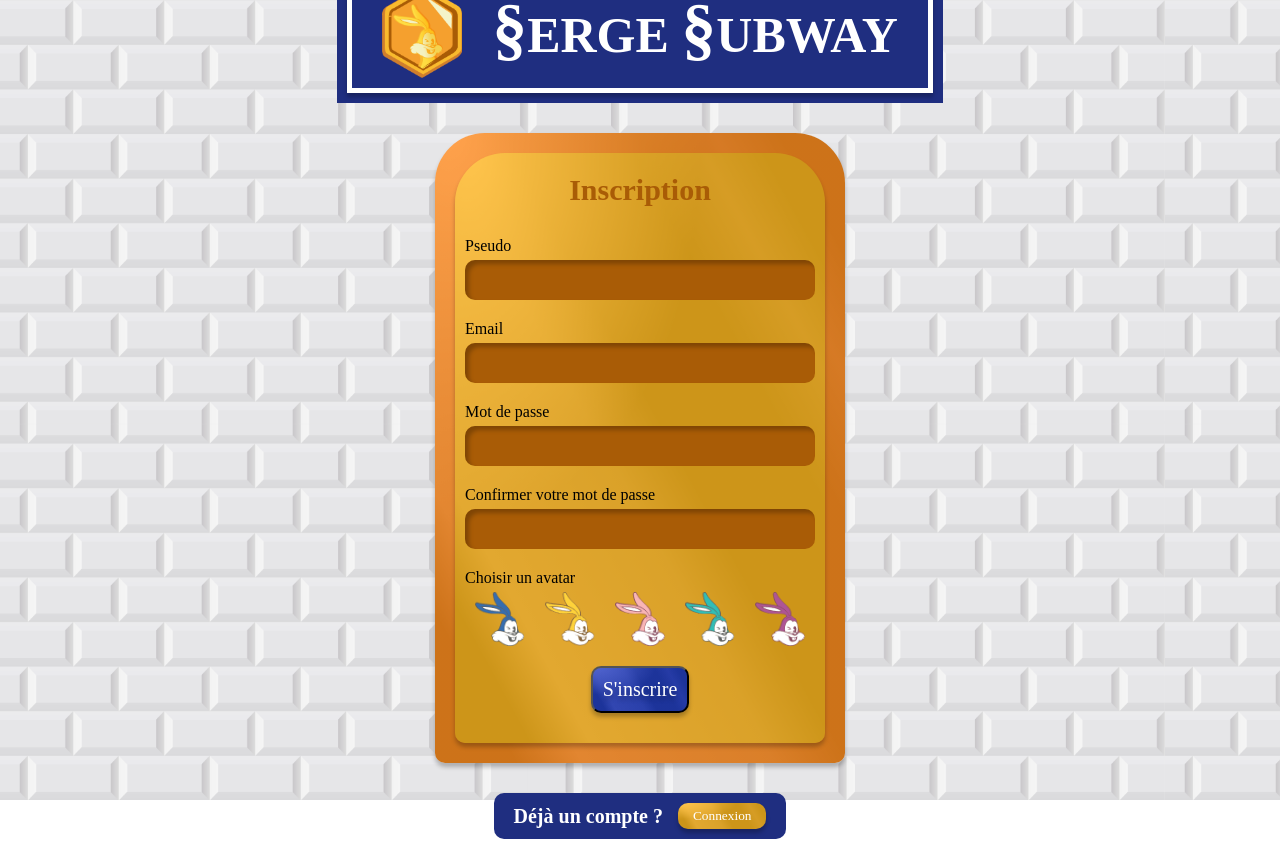
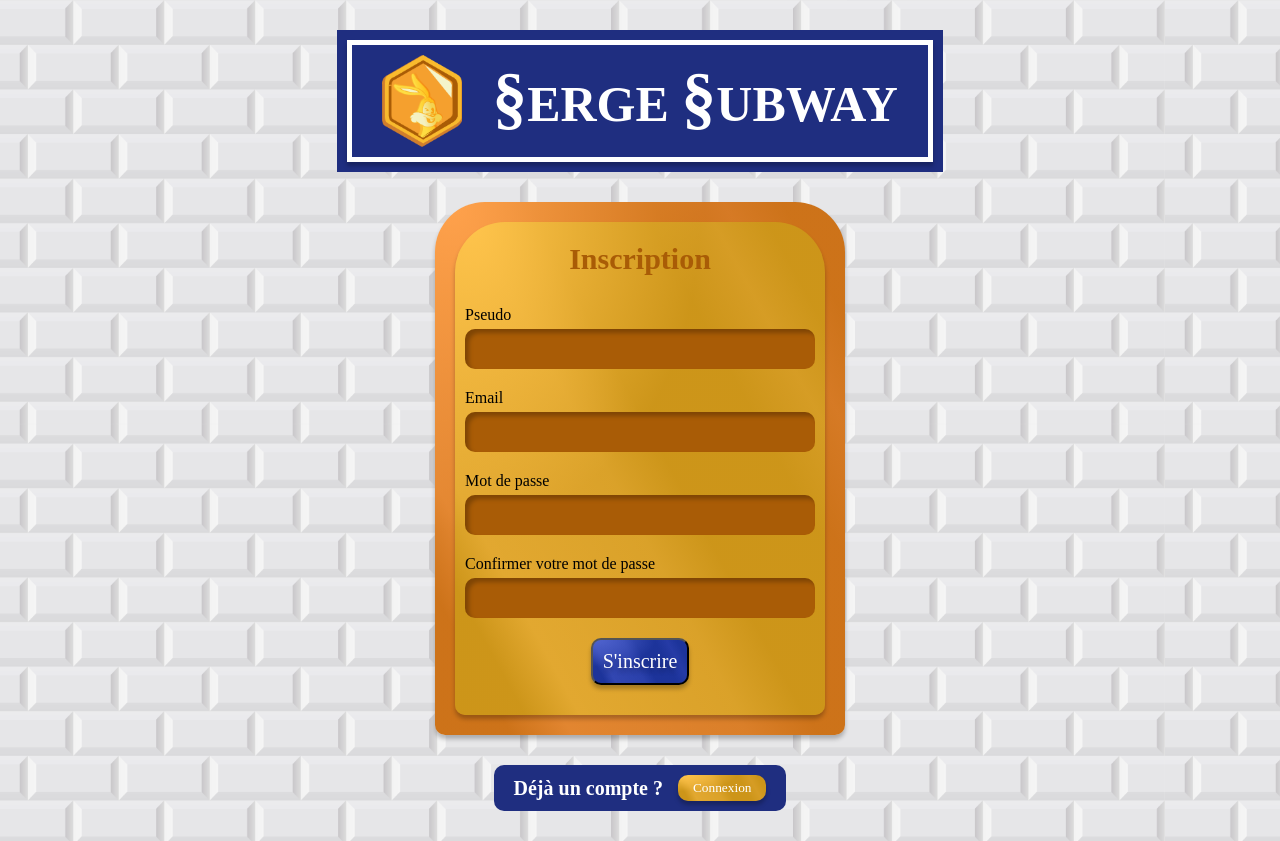
Before and after one commit to BK-sensei/Serge-Front, a React (Create React App) app: page /signup in a window 1280 px wide. Built offline with nearby package versions, Linux system fonts and the light colour scheme; no server answers; a web font is replaced by a local one.

Commit message:
signup background fixed

```diff
--- a/src/components/forms/SignUp.js
+++ b/src/components/forms/SignUp.js
@@ -92,14 +92,14 @@ const SignUp = () => {
                             value ={values.passwordConfirmation}
                             error={errors.passwordConfirmation}
                         />
-                        <label>Choisir un avatar</label>
+                        {/* <label>Choisir un avatar</label>
                         <div className='chooseAnAvatar'>
                             <img src={require('../../images/avatars/bunny-blue.png')} className='bunny' alt='' />
                             <img src={require('../../images/avatars/bunny-yellow.png')} className='bunny' alt='' />
                             <img src={require('../../images/avatars/bunny-pink.png')} className='bunny' alt='' />
                             <img src={require('../../images/avatars/bunny-green.png')} className='bunny' alt='' />
                             <img src={require('../../images/avatars/bunny-purple.png')} className='bunny' alt='' />
-                        </div>
+                        </div> */}
 
                         <button
                             type='submit'
--- a/src/styles/pages-style/home.css
+++ b/src/styles/pages-style/home.css
@@ -11,7 +11,7 @@ body {
 }
 
 .home-container {
-    height: 100vh;
+    /* height: 100vh; */
     display: flex;
     flex-direction: column;
     justify-content: center;
```
